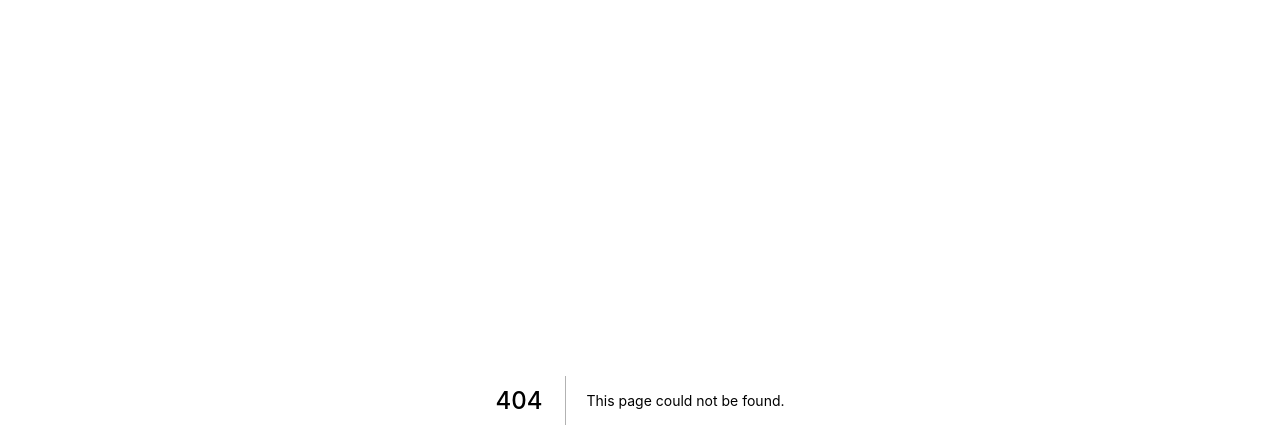
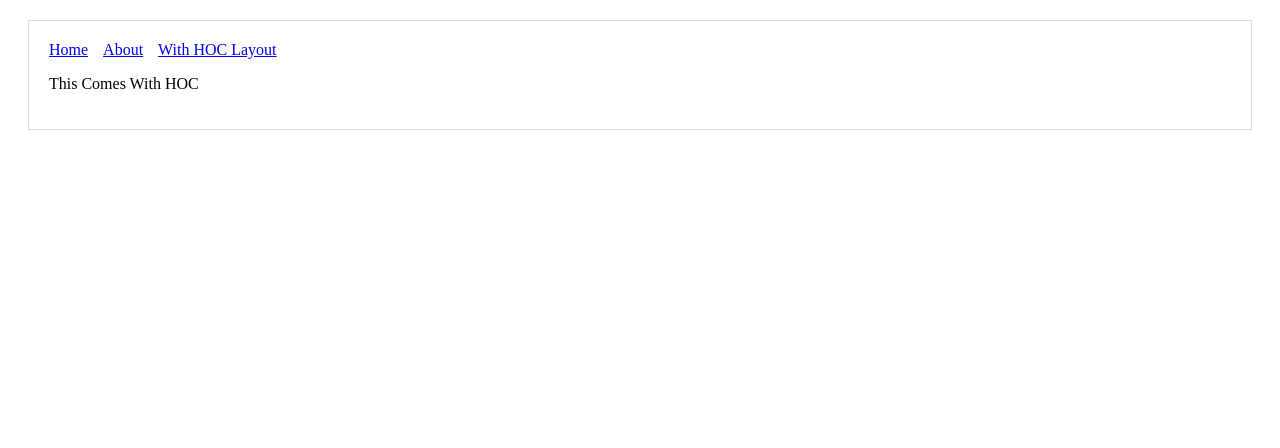
Before and after one commit to Thinkershine/NextJS-Checkout, a Next.js app: page /messageWithHOCLayout in a window 1280 px wide. Before the commit this address had no page. Shown: the top 448 px of the page. Built offline with nearby package versions, Linux system fonts and the light colour scheme.

Commit message:
Add HOC Layout

```diff
--- a/components/header.js
+++ b/components/header.js
@@ -12,6 +12,9 @@ const Header = () => (
     <Link href="/about">
       <a style={linkStyle}>About</a>
     </Link>
+    <Link href="/messageWithHOCLayout">
+      <a style={linkStyle}>With HOC Layout</a>
+    </Link>
   </div>
 );
 
--- /dev/null
+++ b/components/layoutAsHigherOrderComponent.js
@@ -0,0 +1,18 @@
+import Header from "./header";
+
+const layoutStyle = {
+  margin: 20,
+  padding: 20,
+  border: "1px solid #DDD"
+};
+
+const withLayout = Page => {
+  return () => (
+    <div style={layoutStyle}>
+      <Header />
+      <Page />
+    </div>
+  );
+};
+
+export default withLayout;
--- /dev/null
+++ b/pages/messageWithHOCLayout.js
@@ -0,0 +1,5 @@
+import withLayout from "./../components/layoutAsHigherOrderComponent";
+
+const Page = () => <p>This Comes With HOC</p>;
+
+export default withLayout(Page);
```
